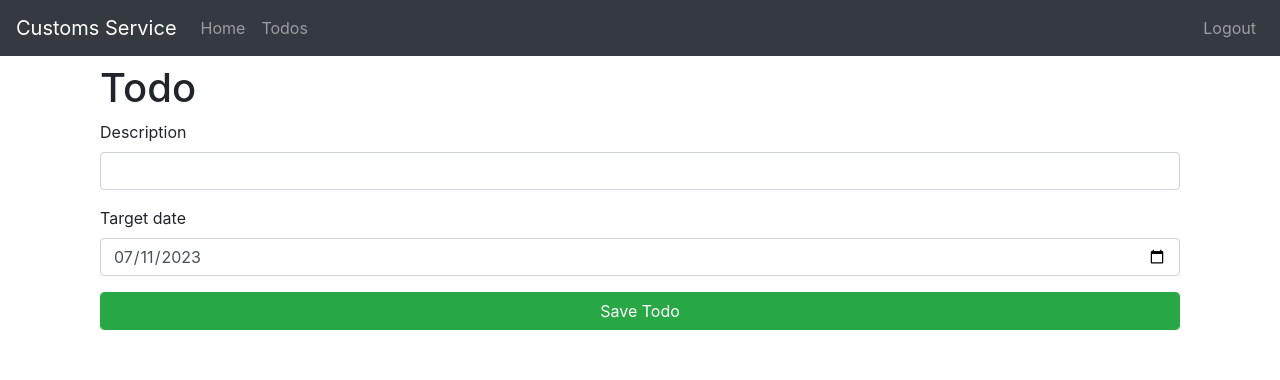
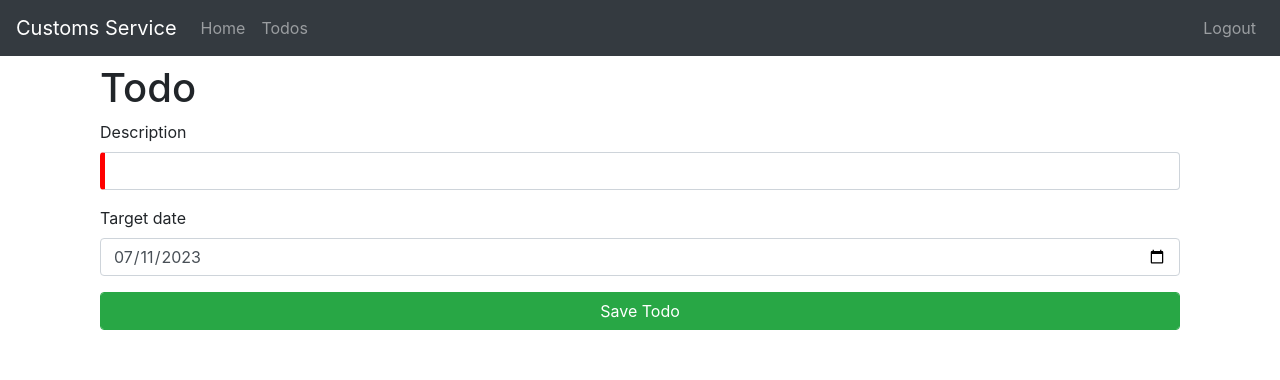
Before and after one commit to dkeyceo/todoIn28minutes, an Angular app in the folder todo-front/: page /todos/1 in a window 1280 px wide. Shown: the top 380 px of the page. Built offline with nearby package versions, Linux system fonts and the light colour scheme; no server answers; sample sign-in values are in the browser's storage.

Commit message:
Added form and ngSubmit, validators and warning messages to add and update forms

```diff
--- a/todo-front/src/app/todo/todo.component.css
+++ b/todo-front/src/app/todo/todo.component.css
@@ -0,0 +1,3 @@
+.ng-invalid:not(form) {
+  border-left: 5px solid red;
+}
--- a/todo-front/src/app/todo/todo.component.html
+++ b/todo-front/src/app/todo/todo.component.html
@@ -1,18 +1,32 @@
 <div class="container">
   <h1>Todo</h1>
 
+  <div class="alert alert-warning" *ngIf="todoForm.dirty && todoForm.invalid">
+    Enter valid values
+  </div>
+  <div class="alert alert-warning" *ngIf="todoForm.dirty && targetDate.invalid">
+    Enter valid targetDate
+  </div>
+  <div class="alert alert-warning" *ngIf="todoForm.dirty && description.invalid">
+    Enter at least 5 symbols in description
+  </div>
+
+  <form (ngSubmit)="!todoForm.invalid && saveTodo()" #todoForm="ngForm">
   <fieldset class="form-group">
     <label for="Description">Description</label>
-    <input type="text" [(ngModel)]="todo.description" class="form-control" name="description" required>
+    <input type="text" #description = "ngModel"
+    [(ngModel)]="todo.description" class="form-control"
+    name="description" required minlength="5">
   </fieldset>
 
   <fieldset class="form-group">
     <label for="targetDate">Target date</label>
-    <input type="date"
+    <input type="date" #targetDate="ngModel"
     [ngModel]="todo.targetDate | date:'yyyy-MM-dd' "
     (ngModelChange)="todo.targetDate = $event"
     class="form-control" name="targetDate" required>
   </fieldset>
 
-  <button class="btn btn-success form-control" (click)="saveTodo()">Save Todo</button>
+  <button type="submit" class="btn btn-success form-control">Save Todo</button>
+</form>
 </div>
```
